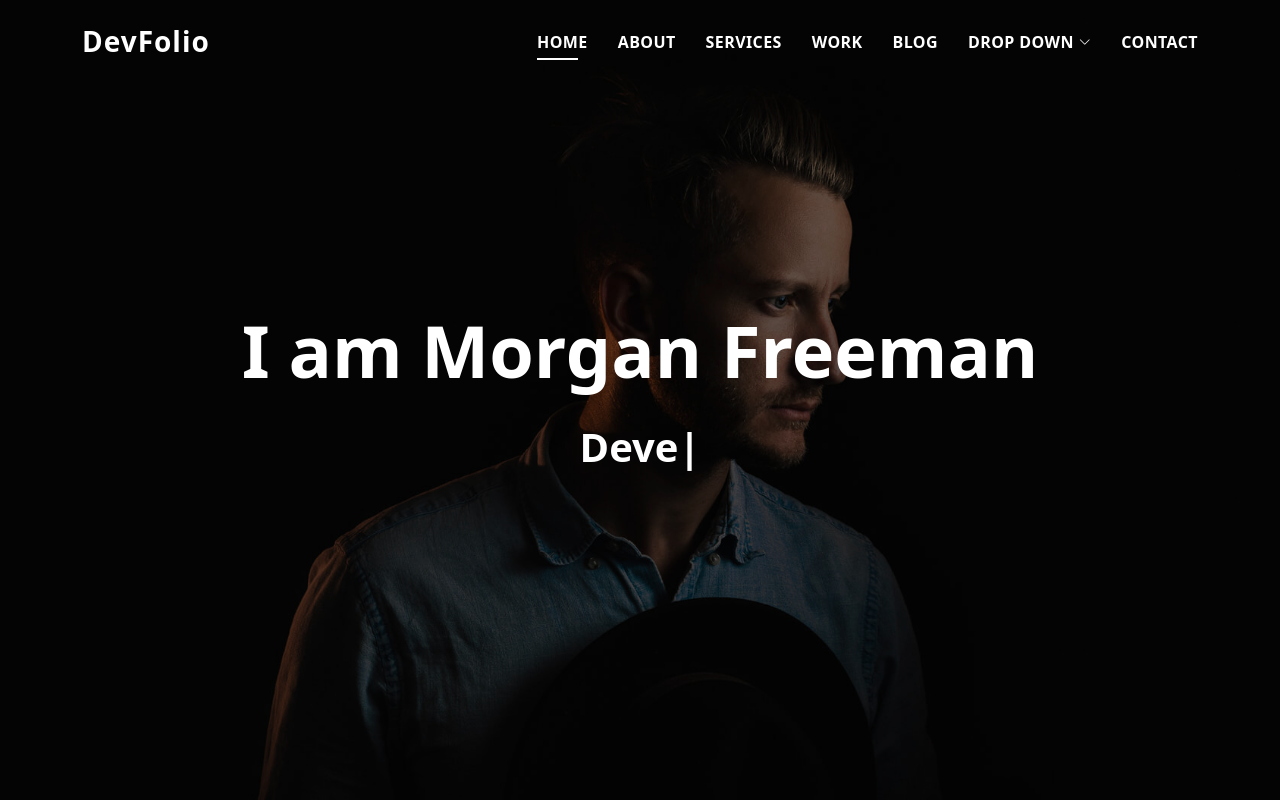
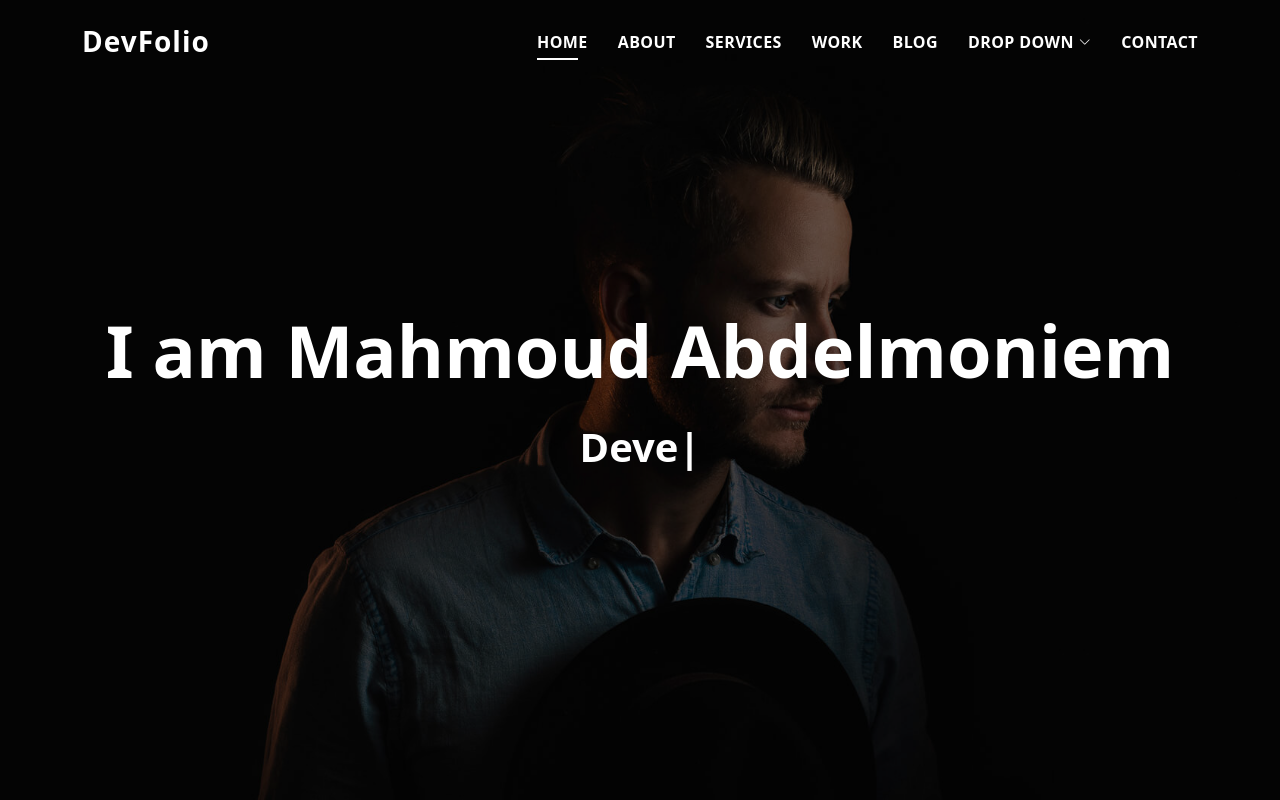
Before and after one commit to mahmoudabdelmoniem2013/mahmoud, a plain HTML site: page index.html in a window 1280 px wide. Shown: the top 800 px of the page. Drawn offline with Linux system fonts and the light colour scheme.

Commit message:
Update index.html

```diff
--- a/index.html
+++ b/index.html
@@ -80,7 +80,7 @@
       <div class="table-cell">
         <div class="container">
           <!--<p class="display-6 color-d">Hello, world!</p>-->
-          <h1 class="hero-title mb-4">I am Morgan Freeman</h1>
+          <h1 class="hero-title mb-4">I am Mahmoud Abdelmoniem</h1>
           <p class="hero-subtitle"><span class="typed" data-typed-items="Designer, Developer, Freelancer, Photographer"></span></p>
           <!-- <p class="pt-3"><a class="btn btn-primary btn js-scroll px-4" href="#about" role="button">Learn More</a></p> -->
         </div>
```
